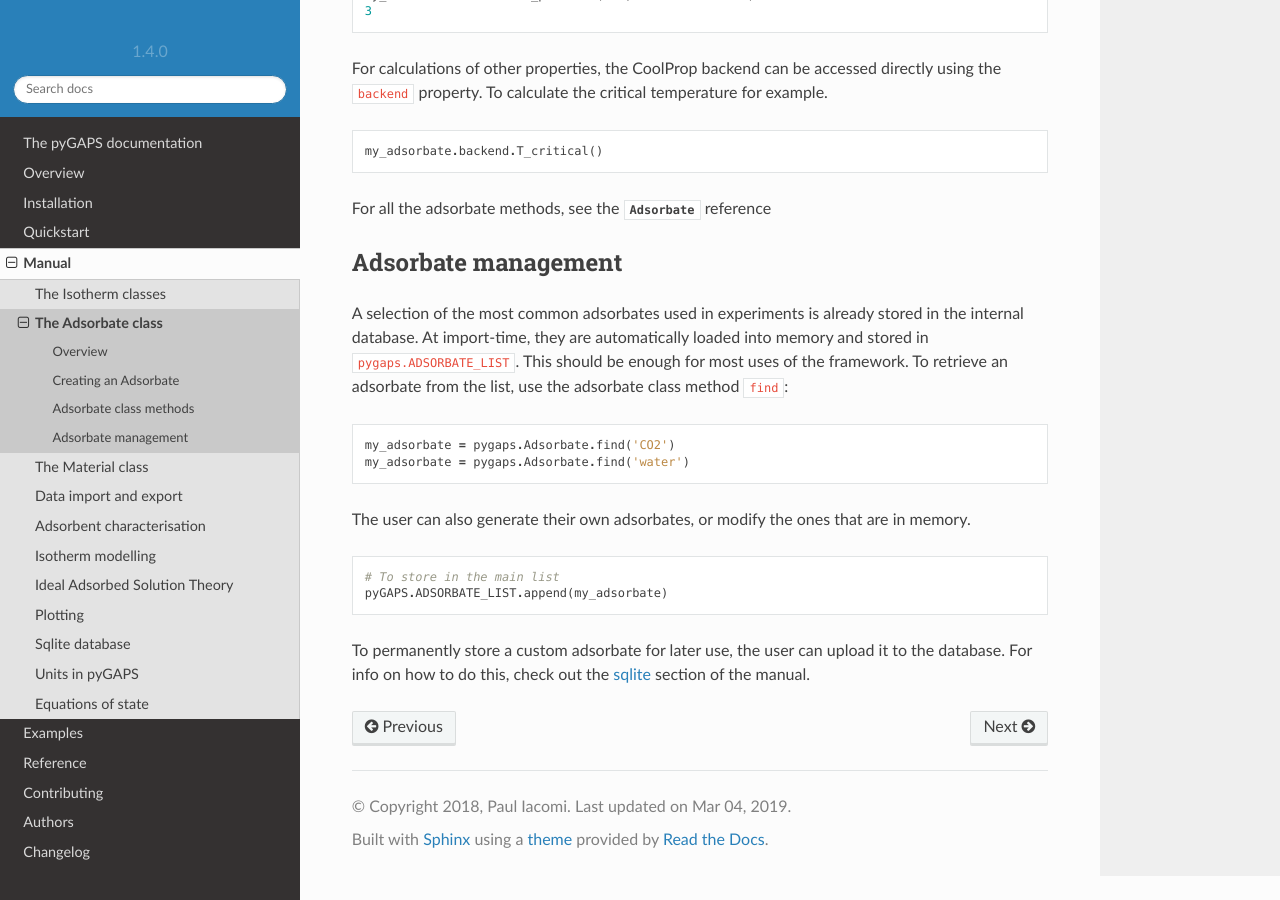
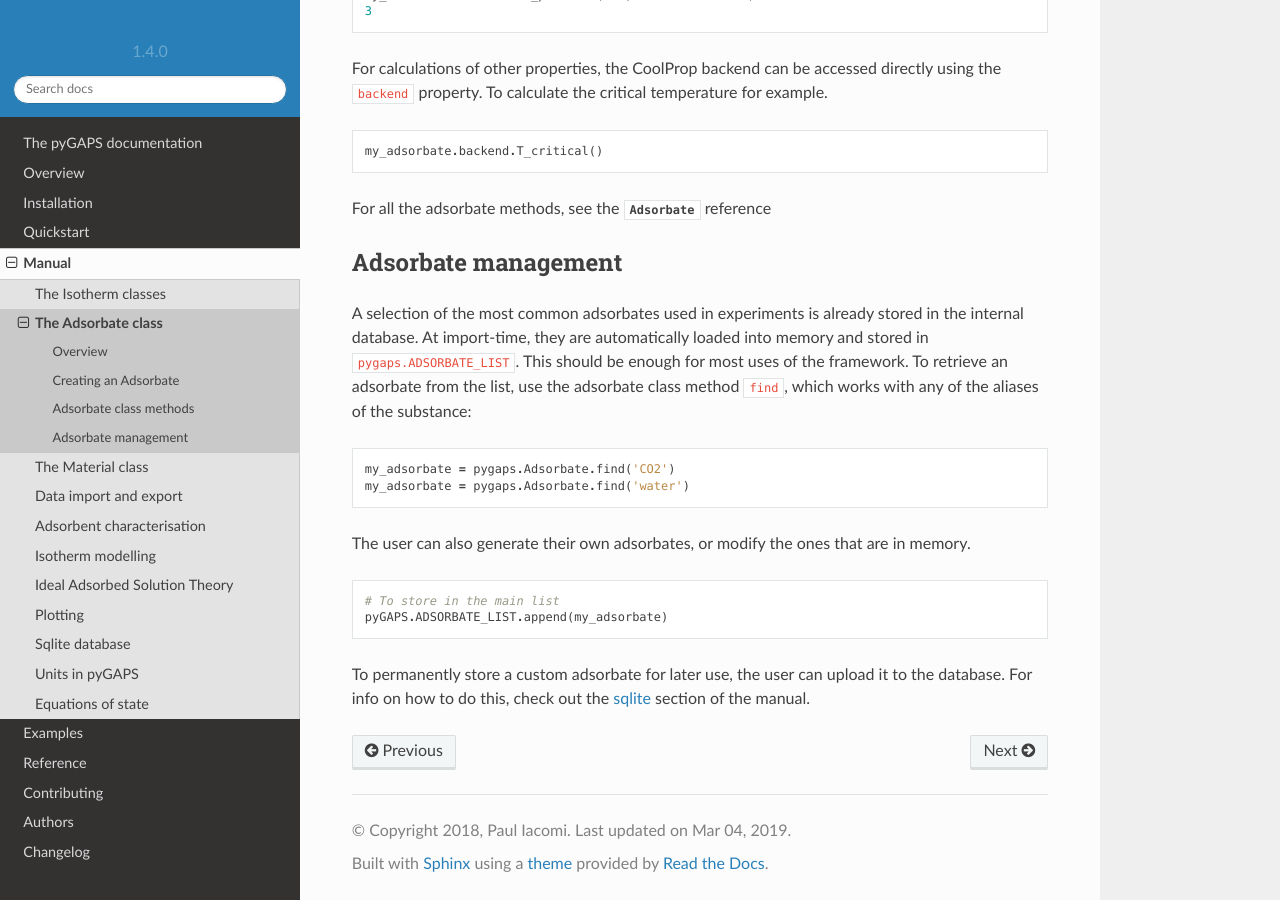
Before and after one commit to pauliacomi/pyGAPS, a Sphinx documentation site: the page built from docs/manual/adsorbate.rst, in a window 1280 px wide and 900 px high, scrolled down 1804 px. Built offline with Sphinx 7.4.7 and the Read the Docs theme 2.0.0, drawn with Linux system fonts in a browser that asks for light colours.

Commit message:
clarification

```diff
--- a/docs/manual/adsorbate.rst
+++ b/docs/manual/adsorbate.rst
@@ -109,7 +109,7 @@ Adsorbate management
 A selection of the most common adsorbates used in experiments is already stored in the internal database.
 At import-time, they are automatically loaded into memory and stored in ``pygaps.ADSORBATE_LIST``.
 This should be enough for most uses of the framework. To retrieve an adsorbate from the list, use the
-adsorbate class method ``find``:
+adsorbate class method ``find``, which works with any of the aliases of the substance:
 
 ::
 
```
Also changed, not shown: other parts of docs/manual/adsorbate.rst (+1 -1 lines).
